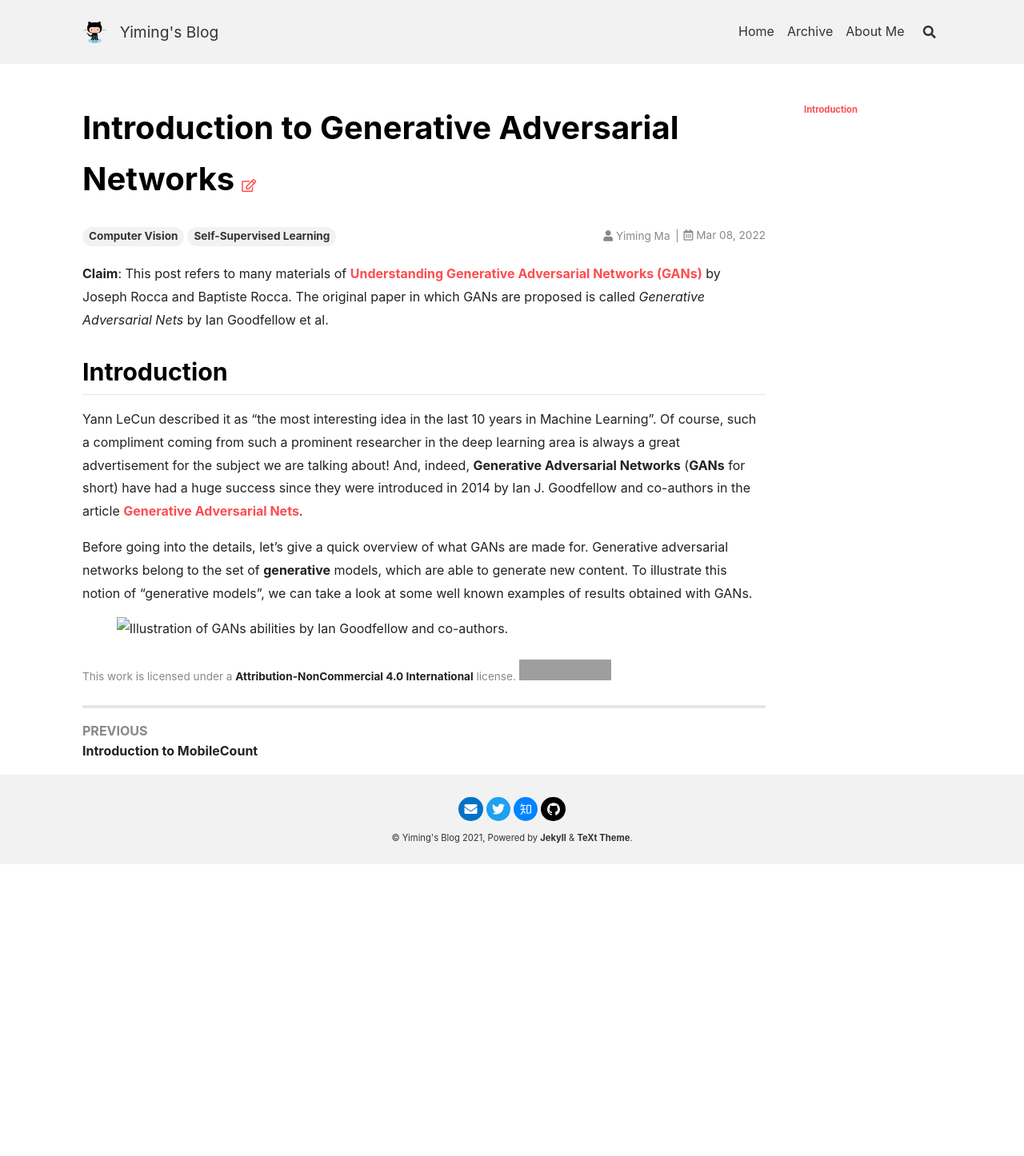
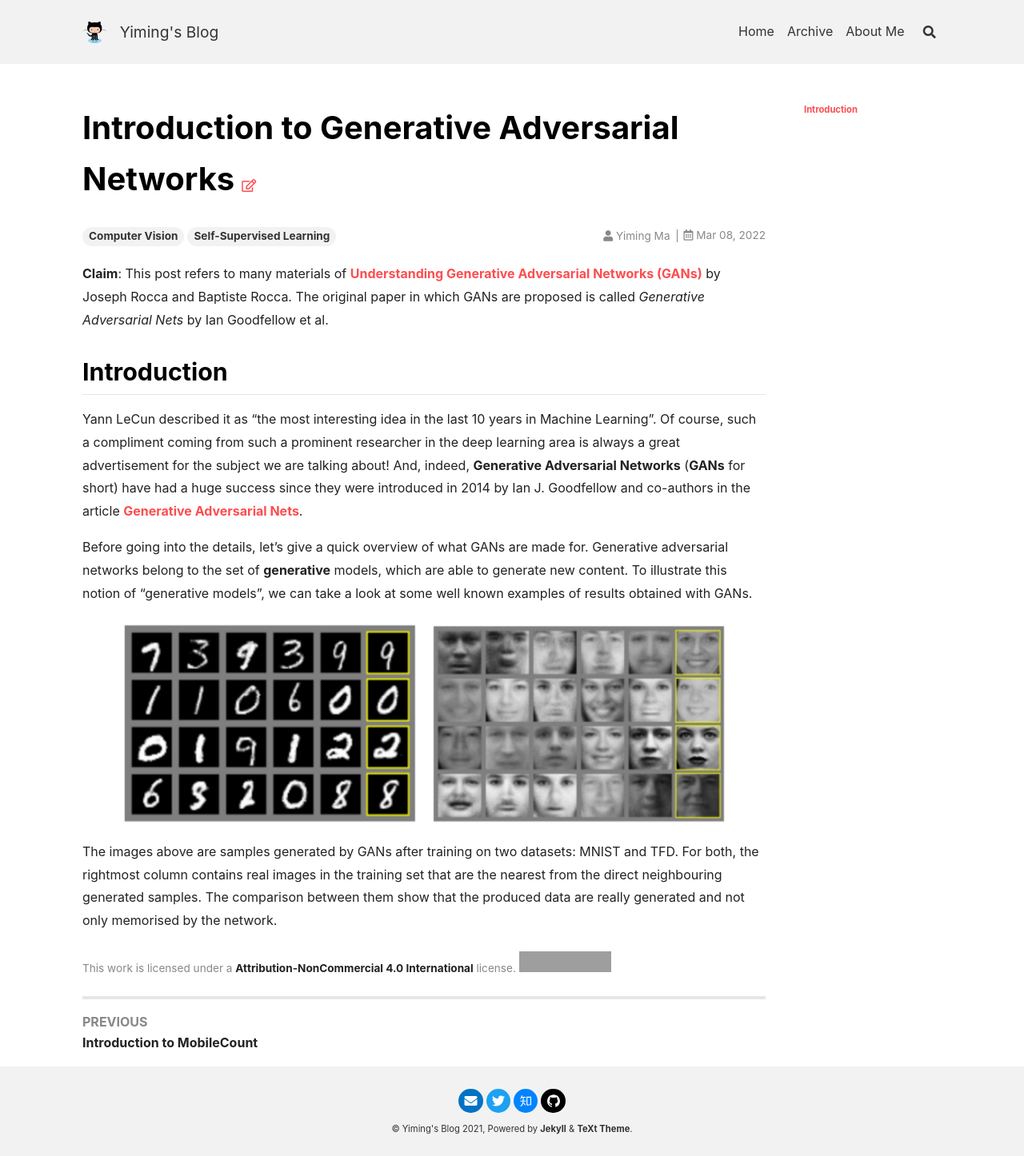
Before and after one commit to YimingMa/YIMINGMA.github.io, a Jekyll site: the page built from _posts/2022-03-08-generative-adversarial-nets.md, in a window 1280 px wide. Shown: the whole page at 80% size. Built offline with Jekyll 4.4.1, drawn with Linux system fonts in a browser that asks for light colours; nearby versions of some CDN libraries; before the commit the page ends 1081 px from its top, so only the background shows below that; grey boxes are pictures that could not be loaded.

Commit message:
Update 2022-03-08-generative-adversarial-nets.md

```diff
--- a/_posts/2022-03-08-generative-adversarial-nets.md
+++ b/_posts/2022-03-08-generative-adversarial-nets.md
@@ -100,4 +100,6 @@ Yann LeCun described it as “the most interesting idea in the last 10 years in
 
 Before going into the details, let’s give a quick overview of what GANs are made for. Generative adversarial networks belong to the set of **generative** models, which are able to generate new content. To illustrate this notion of “generative models”, we can take a look at some well known examples of results obtained with GANs.
 
-<img src="posts.assets/2022-03-08-generative-adversarial-nets.assets/visualisations.png" alt="Illustration of GANs abilities by Ian Goodfellow and co-authors." class="center9">
+<img src="/posts.assets/2022-03-08-generative-adversarial-nets.assets/visualisations.png" alt="Illustration of GANs abilities by Ian Goodfellow and co-authors." class="center9">
+
+The images above are samples generated by GANs after training on two datasets: MNIST and TFD. For both, the rightmost column contains real images in the training set that are the nearest from the direct neighbouring generated samples. The comparison between them show that the produced data are really generated and not only memorised by the network.
```
